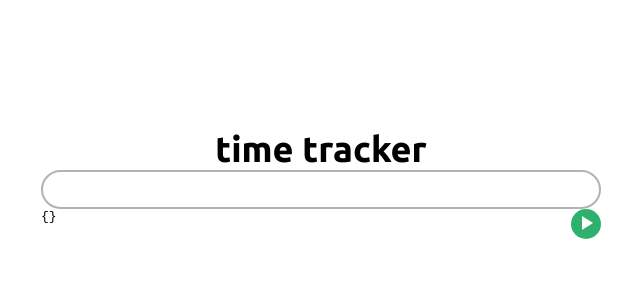
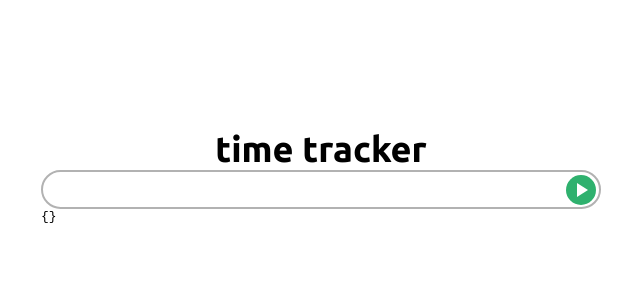
Before and after one commit to ulianakolodii/nimble-test, a React (Create React App) app: page / in a window 1280 px wide. Shown: the top 300 px of the page, without its empty margins (319-959 px from the left). Built offline with nearby package versions, Linux system fonts and the light colour scheme.

Commit message:
upgrade play-button view

```diff
--- a/src/components/Input/styles.module.css
+++ b/src/components/Input/styles.module.css
@@ -2,6 +2,8 @@
 
 .inputWrapper {
   position: relative;
+  display: flex;
+  align-items: center;
 }
 
 .children {
--- a/src/components/PlayButton/styles.module.css
+++ b/src/components/PlayButton/styles.module.css
@@ -6,4 +6,8 @@
   border: 0;
   height: 30px;
   width: 30px;
+  margin-right: 5px;
+  display: flex;
+  align-items: center;
+  justify-content: center;
 }
```
